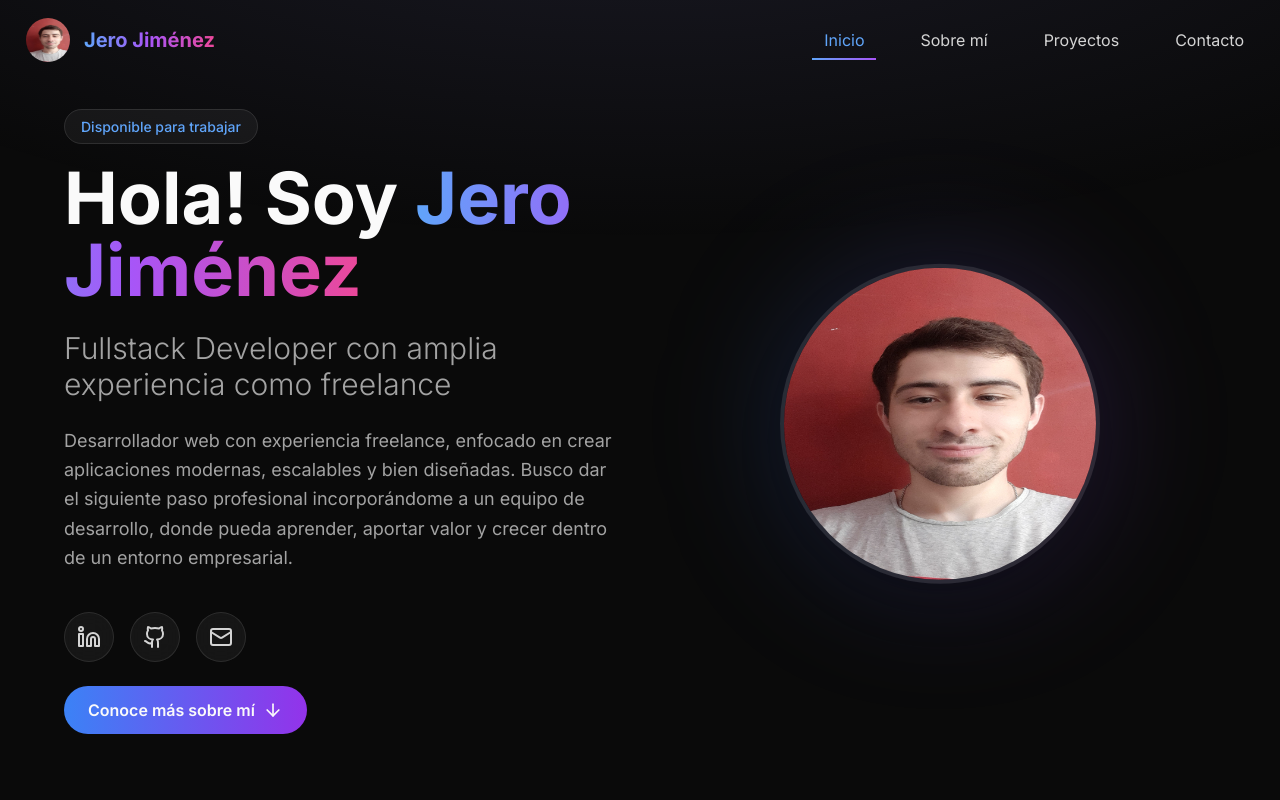
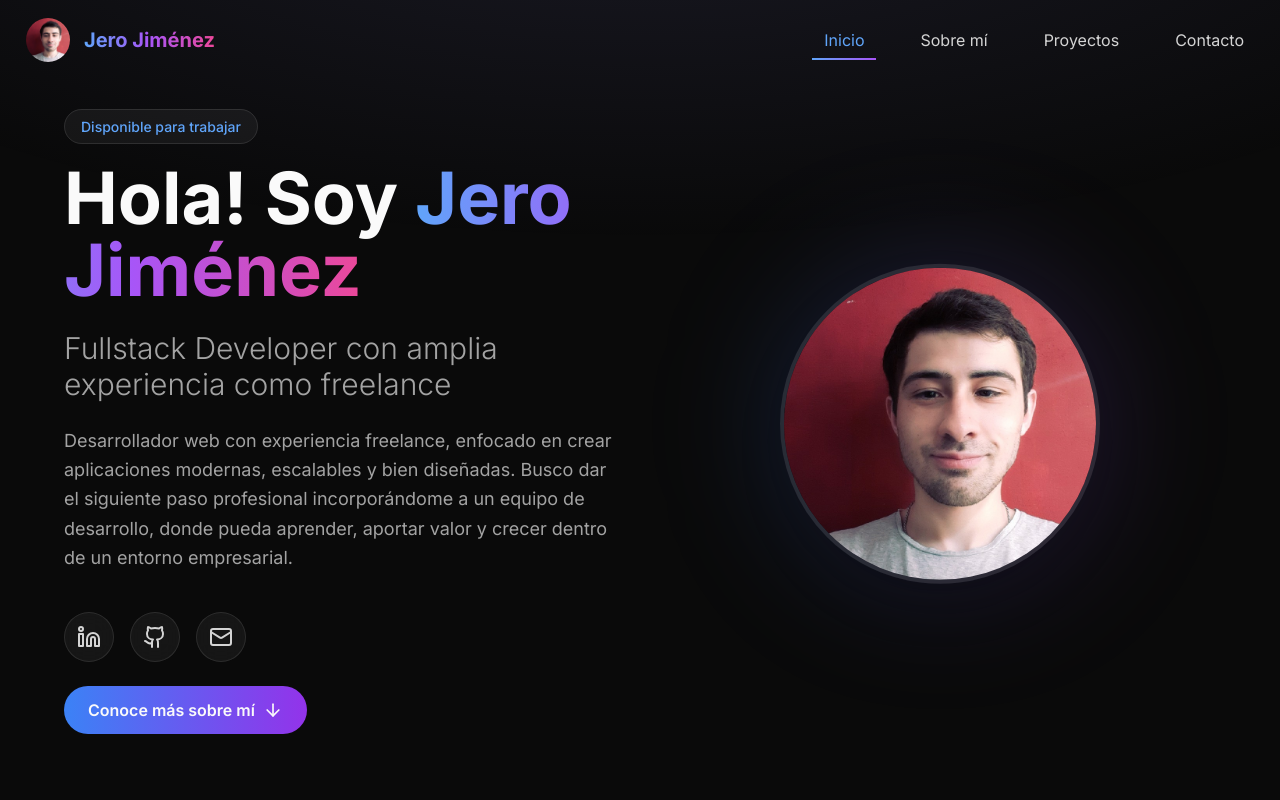
Before and after one commit to jerojimenez17/portfolio-jeronimo-jimenez, a React (Vite) app: page / in a window 1280 px wide. Shown: the top 800 px of the page. Built offline with nearby package versions, Linux system fonts and the light colour scheme.

Commit message:
change picture

```diff
--- a/src/components/Header.tsx
+++ b/src/components/Header.tsx
@@ -49,7 +49,7 @@ const Header = ({ activeSection }: HeaderProps) => {
           className="flex items-center gap-3 group"
         >
           <img
-            src="/avatar2.png"
+            src="/avatar3.jpg"
             alt="Jero Jimenez"
             className="h-12 w-12 rounded-full border-2 border-transparent group-hover:border-blue-500 transition-colors"
           />
--- a/src/components/Hero.tsx
+++ b/src/components/Hero.tsx
@@ -135,7 +135,7 @@ de un entorno empresarial.
             >
               <div className="absolute inset-0 bg-gradient-to-r from-blue-500/20 to-purple-500/20 rounded-full blur-3xl" />
               <img
-                src="/avatar2.png"
+                src="/avatar3.jpg"
                 alt="Jero Jiménez"
                 className="relative w-64 h-64 md:w-80 md:h-80 rounded-full border-4 border-white/10 shadow-2xl"
               />
```
Also changed, not shown: public/avatar3.jpg (added), public/avatar4.jpg (added).
